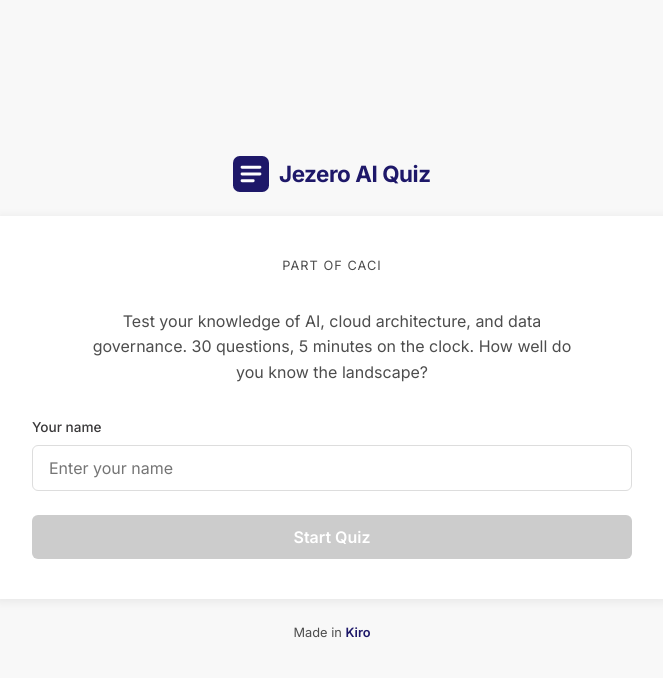
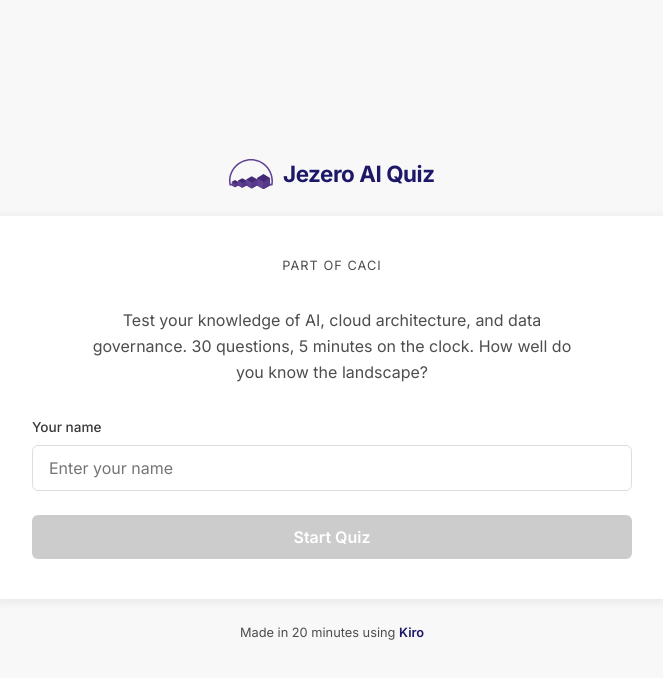
Before and after one commit to Dylan-Stewart66/Kiro-Quiz-Game, a plain HTML site: page index.html in a window 1280 px wide. Shown: the whole page, without its empty margins (308-971 px from the left). Drawn offline with Linux system fonts and the light colour scheme.

Commit message:
Update footer text

```diff
--- a/index.html
+++ b/index.html
@@ -17,9 +17,20 @@
   <header class="site-header">
     <div class="site-header-inner">
       <div class="site-logo">
-        <svg viewBox="0 0 32 32" fill="none" xmlns="http://www.w3.org/2000/svg" aria-hidden="true">
-          <rect width="32" height="32" rx="6" fill="#1E1869"/>
-          <path d="M8 10h16M8 16h16M8 22h10" stroke="#fff" stroke-width="2.5" stroke-linecap="round"/>
+        <svg viewBox="0 0 792 543" fill="none" xmlns="http://www.w3.org/2000/svg" aria-hidden="true">
+          <path d="M396 0C614.705 0 792 177.159 792 395.696C792 423.122 789.208 449.896 783.892 475.75H8.1084C2.79234 449.896 2.69301e-05 423.122 0 395.696C0 177.159 177.295 0 396 0ZM396 28C192.739 28 28 192.644 28 395.696C28 413.379 29.2479 430.757 31.6562 447.75H760.344C762.752 430.757 764 413.379 764 395.696C764 192.644 599.261 28 396 28Z" fill="#614293"/>
+          <path fill-rule="evenodd" clip-rule="evenodd" d="M621.62 272.27L738.684 339.902V475.172L621.62 542.799L504.561 475.172V339.902L621.62 272.27Z" fill="#432975"/>
+          <path fill-rule="evenodd" clip-rule="evenodd" d="M738.712 475.243V340.05L621.65 407.647V542.832L738.712 475.243Z" fill="#553989"/>
+          <path fill-rule="evenodd" clip-rule="evenodd" d="M504.561 475.243L621.622 542.832V407.647L504.561 340.05V475.243Z" fill="#614293"/>
+          <path fill-rule="evenodd" clip-rule="evenodd" d="M409.633 310.52L504.572 365.709V476.088L409.633 531.276L314.692 476.088V365.709L409.633 310.52Z" fill="#432975"/>
+          <path fill-rule="evenodd" clip-rule="evenodd" d="M504.572 476.471V365.861L409.632 421.169V531.773L504.572 476.471Z" fill="#553989"/>
+          <path fill-rule="evenodd" clip-rule="evenodd" d="M314.23 476.471L409.17 531.773V421.169L314.23 365.861V476.471Z" fill="#614293"/>
+          <path fill-rule="evenodd" clip-rule="evenodd" d="M238.892 345.04L314.245 388.706V476.04L238.892 519.709L163.539 476.04V388.706L238.892 345.04Z" fill="#432975"/>
+          <path fill-rule="evenodd" clip-rule="evenodd" d="M314.232 476.148V388.892L238.648 432.518V519.779L314.232 476.148Z" fill="#553989"/>
+          <path fill-rule="evenodd" clip-rule="evenodd" d="M163.045 476.148L238.628 519.779V432.518L163.045 388.892V476.148Z" fill="#614293"/>
+          <path fill-rule="evenodd" clip-rule="evenodd" d="M107.527 378.754L163.063 411.245V476.23L107.527 508.719L51.9922 476.23V411.245L107.527 378.754Z" fill="#432975"/>
+          <path fill-rule="evenodd" clip-rule="evenodd" d="M163.521 476.319V411.488L107.755 443.9V508.731L163.521 476.319Z" fill="#553989"/>
+          <path fill-rule="evenodd" clip-rule="evenodd" d="M51.9922 476.319L107.758 508.731V443.9L51.9922 411.488V476.319Z" fill="#614293"/>
         </svg>
       </div>
       <h1 class="site-title">Jezero AI Quiz</h1>
@@ -114,7 +125,7 @@
   <div id="toast" class="toast" role="status" aria-live="polite"></div>
 
   <footer class="site-footer">
-    <p>Made in <a href="https://kiro.dev" target="_blank" rel="noopener noreferrer">Kiro</a></p>
+    <p>Made in 20 minutes using <a href="https://kiro.dev" target="_blank" rel="noopener noreferrer">Kiro</a></p>
   </footer>
 
   <script src="script.js"></script>
--- a/style.css
+++ b/style.css
@@ -55,8 +55,8 @@
 }
 
 .site-logo svg {
-  width: 36px;
-  height: 36px;
+  width: 44px;
+  height: auto;
   display: block;
 }
 
```
